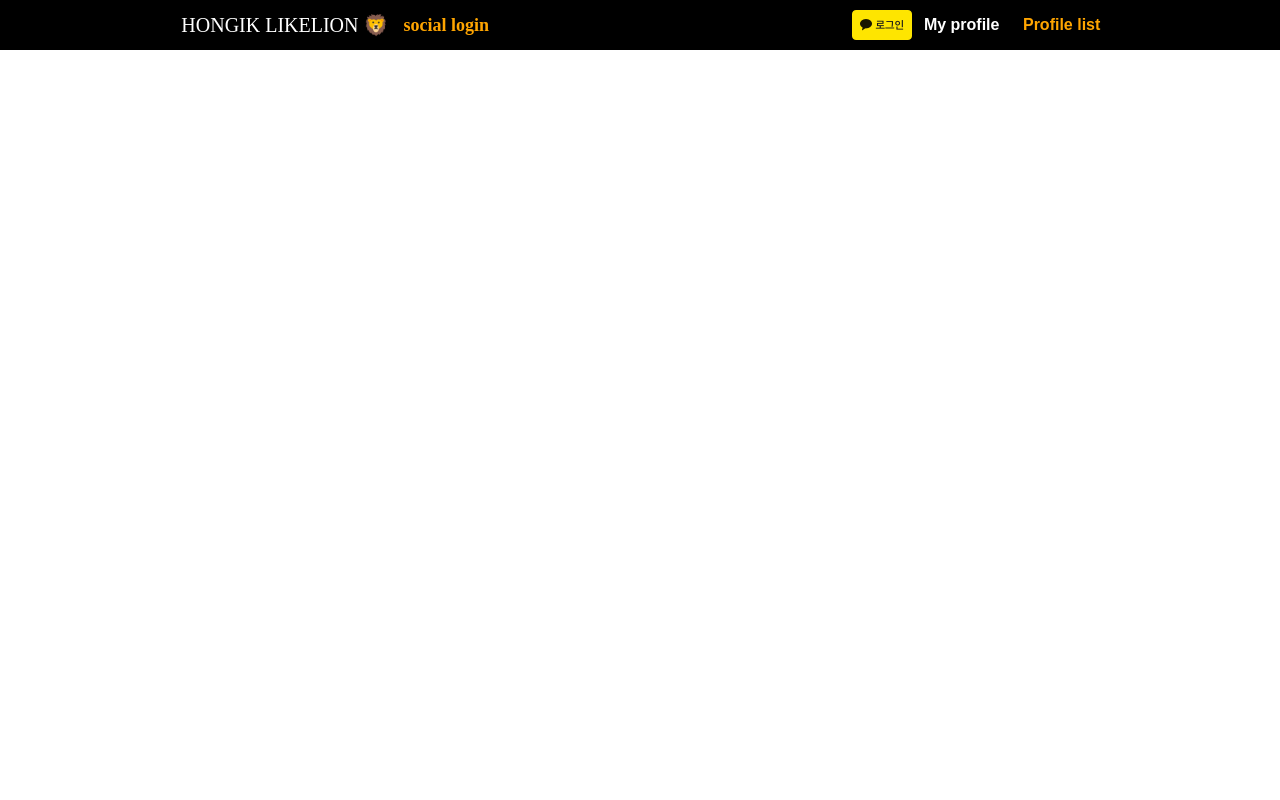
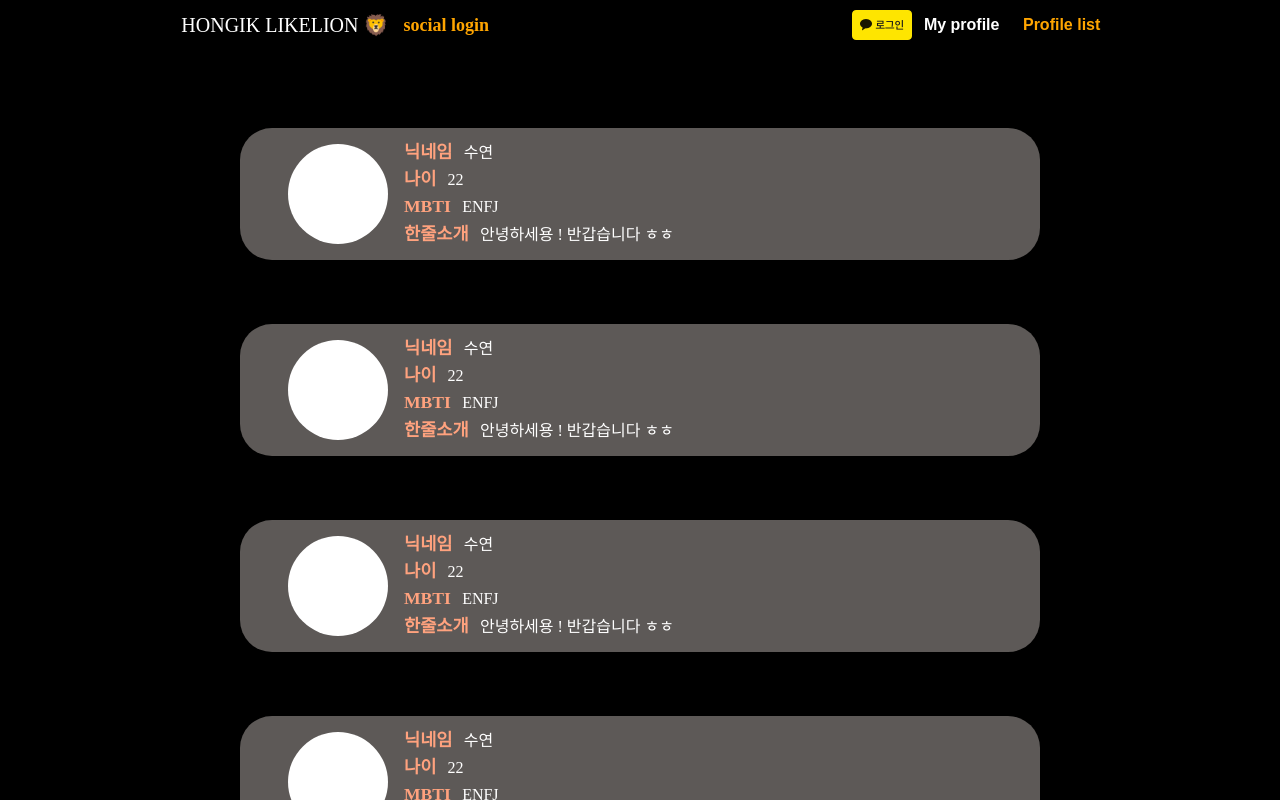
Before and after one commit to letthem/babylion_FE, a React (Create React App) app: page /list in a window 1280 px wide. Built offline with nearby package versions, Linux system fonts and the light colour scheme; no server answers.

Commit message:
feat: list UI 구현

```diff
--- /dev/null
+++ b/src/components/ListItem.js
@@ -0,0 +1,73 @@
+import styled from "styled-components";
+
+const ListItem = () => {
+  return (
+    <ListItemContainer>
+      <ProfileBox>
+        <ProfileImg />
+      </ProfileBox>
+      <InfoWrapper>
+        <Info>
+          <InfoType>닉네임</InfoType>
+          <span>수연</span>
+        </Info>
+        <Info>
+          <InfoType>나이</InfoType>
+          <span>22</span>
+        </Info>
+        <Info>
+          <InfoType>MBTI</InfoType>
+          <span>ENFJ</span>
+        </Info>
+        <Info>
+          <InfoType>한줄소개</InfoType>
+          <span>안녕하세용 ! 반갑습니다 ㅎㅎ</span>
+        </Info>
+      </InfoWrapper>
+    </ListItemContainer>
+  );
+};
+export default ListItem;
+
+const ListItemContainer = styled.div`
+  color: white;
+  background-color: #5d5957;
+  width: 800px;
+  height: 400px;
+  border-radius: 2rem;
+  display: flex;
+  padding: 1rem;
+  margin-bottom: 2rem;
+  & + & {
+    margin-top: 2rem;
+  }
+`;
+
+const ProfileBox = styled.div`
+  background-color: white;
+  width: 100px;
+  height: 100px;
+  margin-left: 2rem;
+  border-radius: 4rem;
+`;
+
+const ProfileImg = styled.img``;
+
+const InfoWrapper = styled.div`
+  margin-left: 1rem;
+  display: flex;
+  flex-direction: column;
+`;
+
+const Info = styled.div`
+  & + & {
+    margin-top: 0.6rem;
+  }
+`;
+
+const InfoType = styled.span`
+  color: #ffa27e;
+  font-size: 1.1rem;
+  font-weight: 600;
+  margin-right: 0.7rem;
+`;
--- a/src/pages/List.js
+++ b/src/pages/List.js
@@ -1,16 +1,39 @@
 import React from "react";
 import styled from "styled-components";
 import Navbar from "../components/Navbar";
+import ListItem from "../components/ListItem";
 
 const List = () => {
   return (
     <>
       <Navbar />
-      List 페이지입니다!! 프로필 리스트가 뜹니다.
-      {/* 전체 사용자 프로필 정보 get */}
-      {/* 프로필 클릭시 detail하게 get */}
+      <ListWrapper>
+        <ListContainer>
+          <ListItem />
+          <ListItem />
+          <ListItem />
+          <ListItem />
+          <ListItem />
+        </ListContainer>
+      </ListWrapper>
     </>
   );
 };
 
 export default List;
+
+const ListWrapper = styled.div`
+  height: 100vh;
+  display: flex;
+  flex-direction: column;
+  background-color: black;
+`;
+const ListContainer = styled.div`
+  flex: 1;
+  display: flex;
+  flex-direction: column;
+  align-items: center;
+  padding-top: 8rem;
+  overflow-y: auto;
+  width: 100%;
+`;
```
